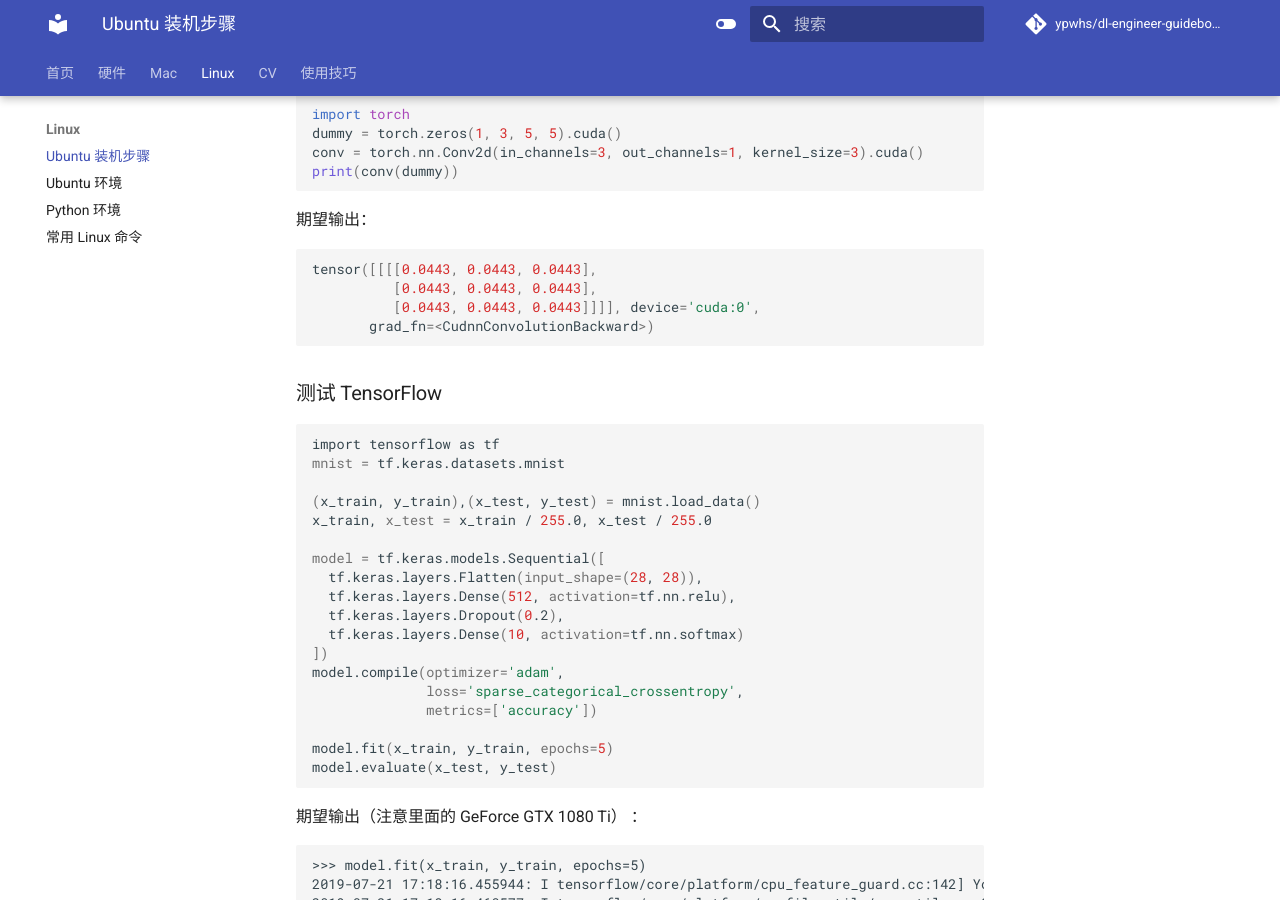
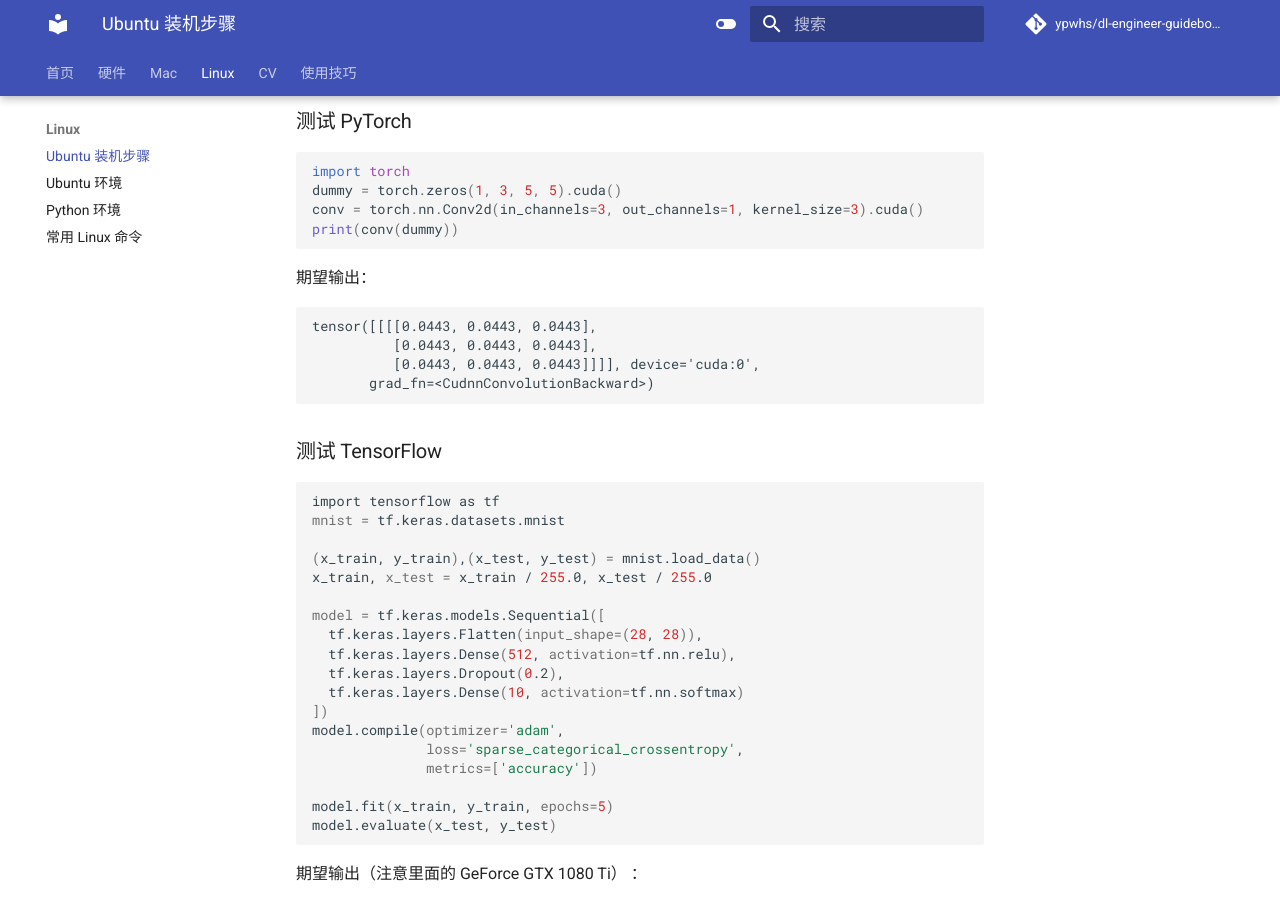
Before and after one commit to ypwhs/dl-engineer-guidebook, an MkDocs documentation site: the page built from docs/ubuntu-install-guide.md, in a window 1280 px wide and 900 px high, scrolled down 13119 px. Built offline with MkDocs 1.6.1 and Material for MkDocs 9.7.7, drawn with Linux system fonts in a browser that asks for light colours; comment, search, counter and statistics services are not loaded.

Commit message:
Update ubuntu-install-guide.md

````diff
--- a/docs/ubuntu-install-guide.md
+++ b/docs/ubuntu-install-guide.md
@@ -636,7 +638,7 @@ print(conv(dummy))
 
 期望输出：
 
-```python
+```
 tensor([[[[0.0443, 0.0443, 0.0443],
           [0.0443, 0.0443, 0.0443],
           [0.0443, 0.0443, 0.0443]]]], device='cuda:0',
````
Also changed, not shown: other parts of docs/ubuntu-install-guide.md (+2 -0 lines).
